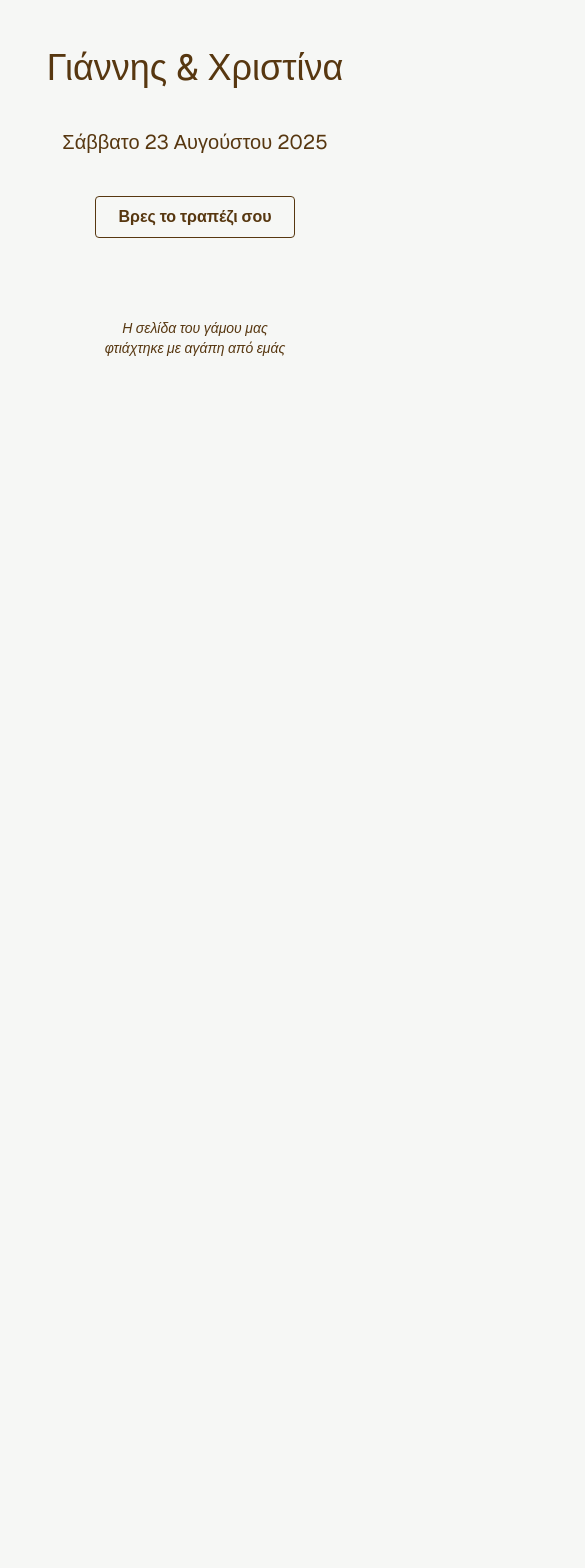
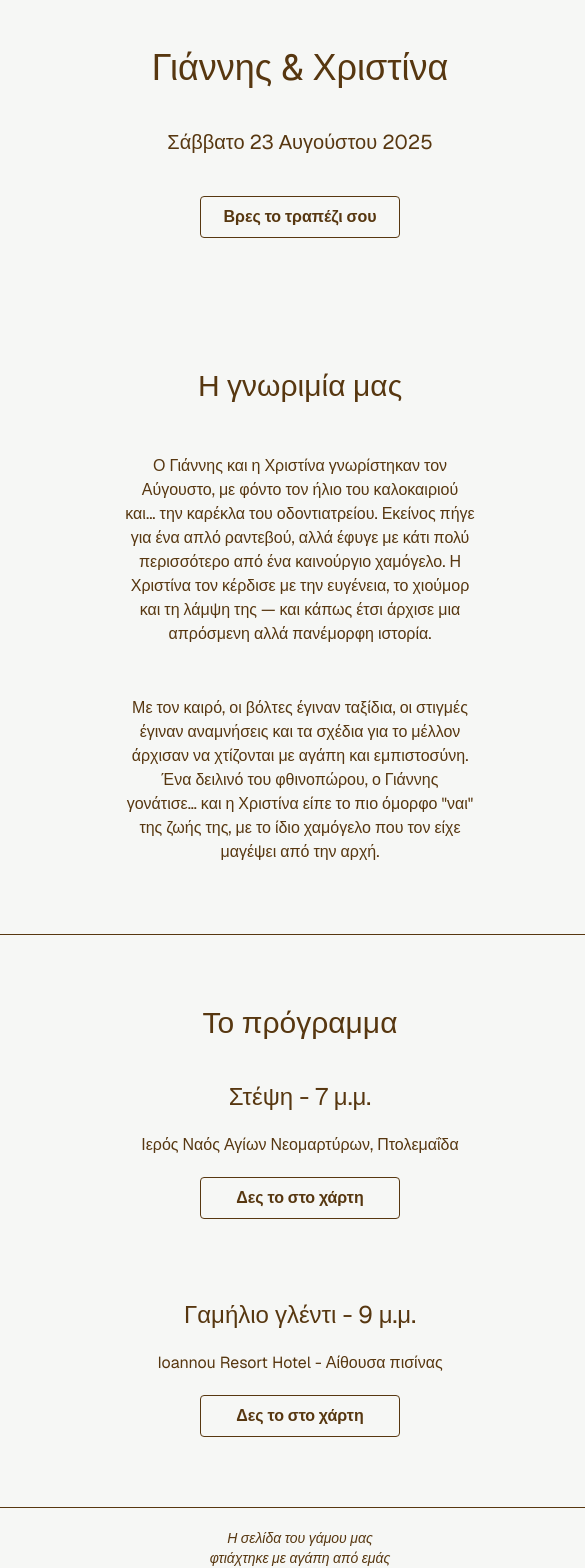
Before and after one commit to Doberjohn/wedding, a Next.js app: page / in a window 390 px wide. Shown: the part 152-1720 px from the top of the page, 585 px wide, since content can reach past the window. Before the commit the page ends 844 px from the top, so only its background shows below. Built offline with nearby package versions, Linux system fonts and the light colour scheme.

Commit message:
Started mobile refactoring

```diff
--- a/app/page.tsx
+++ b/app/page.tsx
@@ -1,9 +1,9 @@
 "use client"
 // import {ImageGallery} from "react-image-grid-gallery";
-// import {OurHistory} from "@/components/OurHistory";
+import {OurHistory} from "@/components/OurHistory";
 import {Header} from "@/components/Header";
-// import {Schedule} from "@/components/Schedule";
-// import {Divider} from "@/components/Divider";
+import {Schedule} from "@/components/Schedule";
+import {Divider} from "@/components/Divider";
 // import {Photoshare} from "@/components/Photoshare";
 // import {Countdown} from "@/components/Countdown";
 // import {images} from "@/config/images";
@@ -19,11 +19,11 @@ export default function Home() {
         {/*  <ImageGallery imagesInfoArray={images} gapSize={10} columnCount={3}/>*/}
         {/*</div>*/}
 
-        {/*<OurHistory/>*/}
-        {/*<Divider/>*/}
+        <OurHistory/>
+        <Divider/>
 
-        {/*<Schedule/>*/}
-        {/*<Divider/>*/}
+        <Schedule/>
+        <Divider/>
 
         {/*<Photoshare/>*/}
         {/*<Divider/>*/}
--- a/components/OurHistory.tsx
+++ b/components/OurHistory.tsx
@@ -4,13 +4,13 @@ export const OurHistory = () => {
       <div className="text-3xl">
         Η γνωριμία μας
       </div>
-      <div className='w-250'>
+      <div className='w-[100vw] md:w-250 px-5'>
         Ο Γιάννης και η Χριστίνα γνωρίστηκαν τον Αύγουστο, με φόντο τον ήλιο του καλοκαιριού και... την καρέκλα του
         οδοντιατρείου. Εκείνος πήγε για ένα απλό ραντεβού, αλλά έφυγε με κάτι πολύ περισσότερο από ένα καινούργιο
         χαμόγελο. Η Χριστίνα τον κέρδισε με την ευγένεια, το χιούμορ και τη λάμψη της — και κάπως έτσι άρχισε μια
         απρόσμενη αλλά πανέμορφη ιστορία.
       </div>
-      <div className='w-250'>
+      <div className='w-[100vw] md:w-250 px-5'>
         Με τον καιρό, οι βόλτες έγιναν ταξίδια, οι στιγμές έγιναν αναμνήσεις και τα σχέδια για το μέλλον άρχισαν να
         χτίζονται με αγάπη και εμπιστοσύνη. Ένα δειλινό του φθινοπώρου, ο Γιάννης γονάτισε… και η Χριστίνα είπε το πιο
         όμορφο &#34;ναι&#34; της ζωής της, με το ίδιο χαμόγελο που τον είχε μαγέψει από την αρχή.
--- a/components/Schedule.tsx
+++ b/components/Schedule.tsx
@@ -11,11 +11,11 @@ export const Schedule = () => {
   }
 
   return (
-    <div className="w-180 flex flex-col gap-10">
+    <div className="w-[100vw] md:w-180 flex flex-col gap-10">
       <div className="text-3xl">
         Το πρόγραμμα
       </div>
-      <div className='flex items-center justify-between gap-5'>
+      <div className='flex flex-col md:flex-row items-center justify-between gap-20 md:gap-10'>
         <div className="flex flex-col items-center justify-center gap-5">
           <div className='text-2xl'>Στέψη - 7 μ.μ.</div>
           <div>Ιερός Ναός Αγίων Νεομαρτύρων, Πτολεμαΐδα</div>
```
